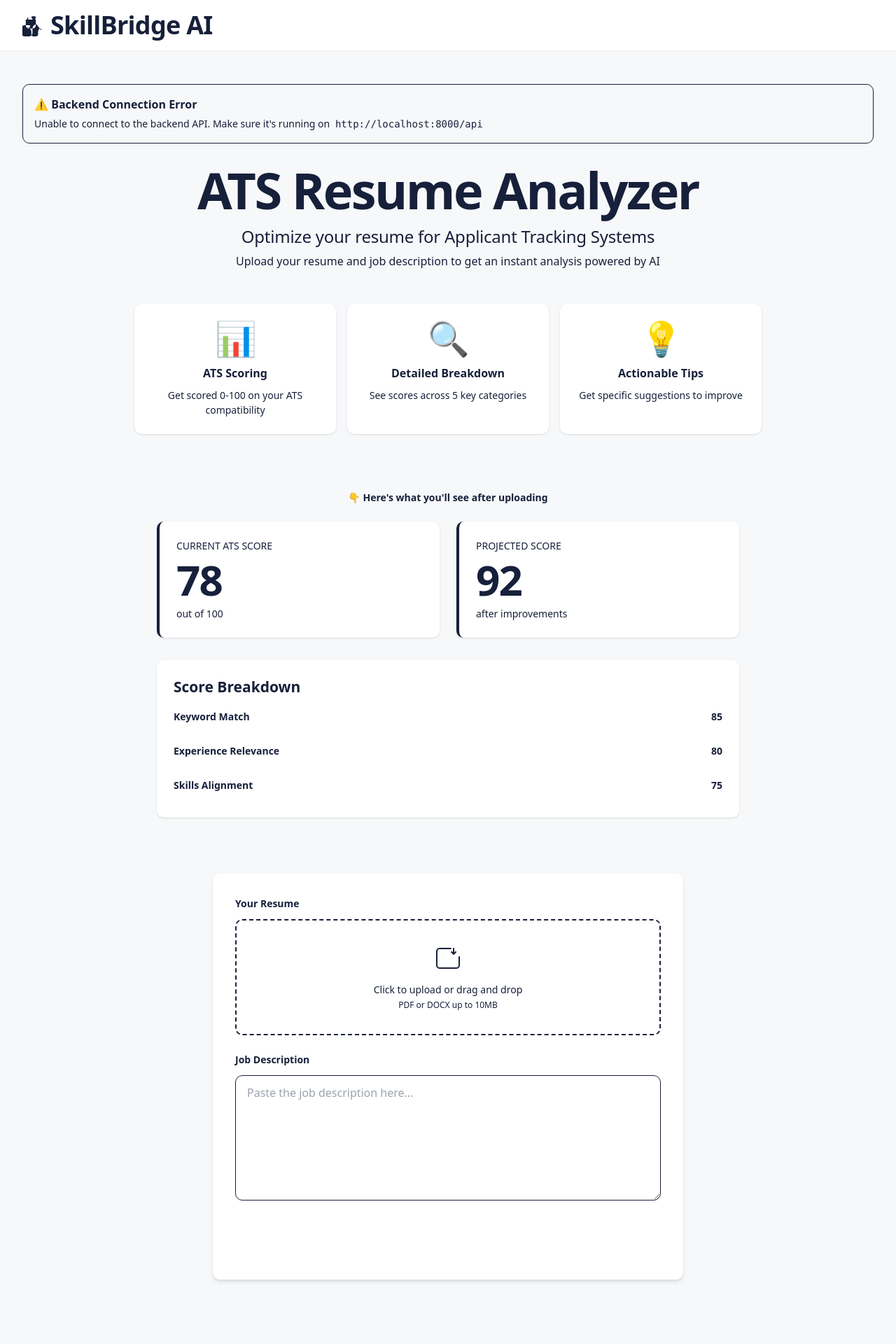
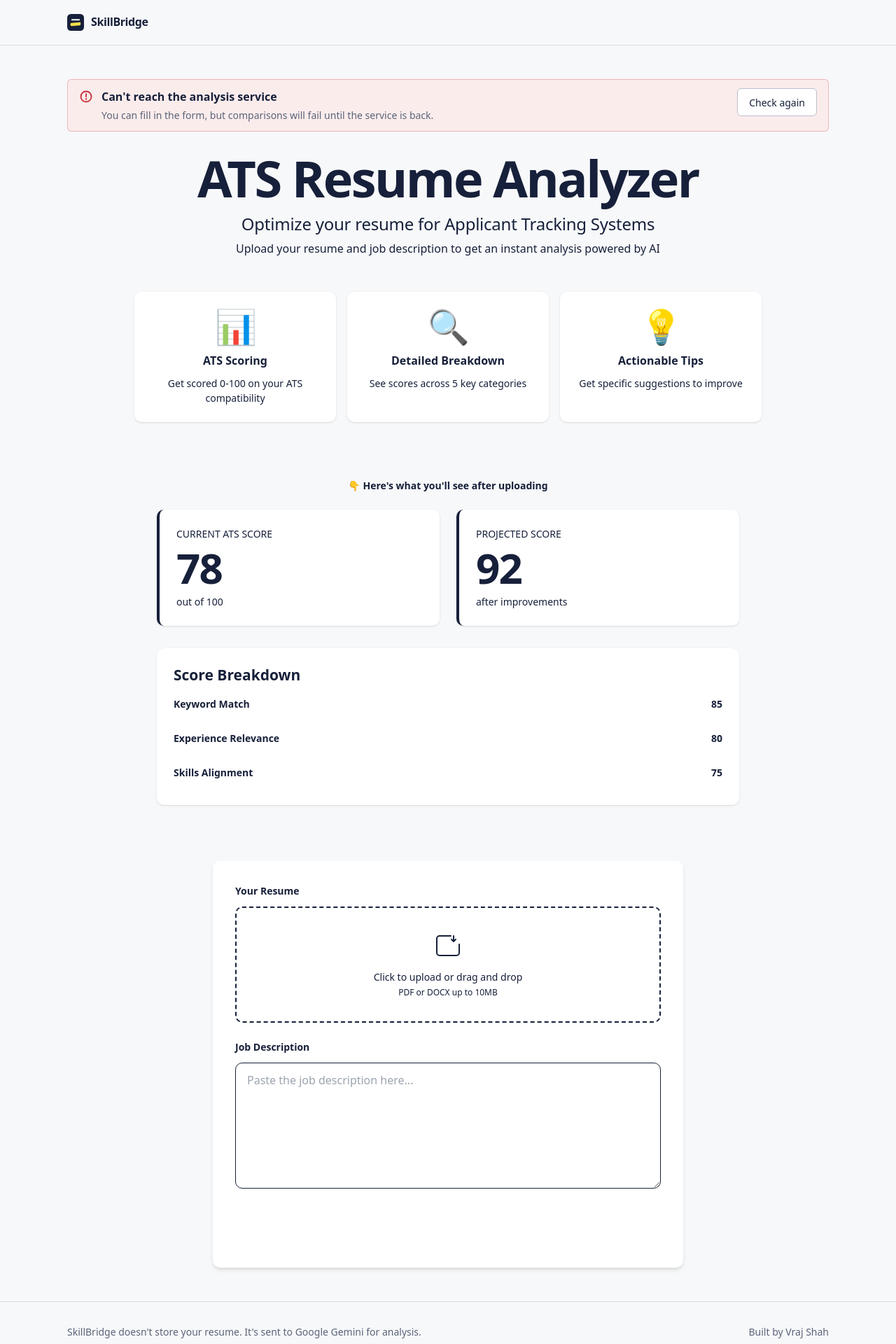
Before and after one commit to VrajChariot/SkillBridge-AI, a React (Vite) app in the folder FE/: page / in a window 1280 px wide. Shown: the top 1920 px of the page at 70% size. Built offline with nearby package versions, Linux system fonts and the light colour scheme; no server answers.

Commit message:
feat(fe): add app header, footer and service health notice

```diff
--- a/FE/src/App.tsx
+++ b/FE/src/App.tsx
@@ -1,4 +1,4 @@
-import { useState, useEffect } from "react";
+import { useState } from "react";
 import {
   UploadForm,
   ScoreOverview,
@@ -11,7 +11,9 @@ import {
   EmptyState,
 } from "./components";
 import { ATSAnalysisResponse, AnalysisState } from "./types/ats";
-import { checkHealth } from "./services/api";
+import { AppFooter } from "./app/AppFooter";
+import { AppHeader } from "./app/AppHeader";
+import { ServiceNotice } from "./app/ServiceNotice";
 
 function App() {
   const [analysis, setAnalysis] = useState<AnalysisState>({
@@ -20,17 +22,6 @@ function App() {
     data: null,
     fileName: null,
   });
-
-  const [connectionError, setConnectionError] = useState(false);
-
-  useEffect(() => {
-    // Check if backend is available
-    checkHealth().then((healthy) => {
-      if (!healthy) {
-        setConnectionError(true);
-      }
-    });
-  }, []);
 
   const handleAnalysisComplete = (
     data: ATSAnalysisResponse,
@@ -65,52 +56,24 @@ function App() {
       data: null,
       fileName: null,
     });
-    setConnectionError(false);
   };
 
   return (
-    <div className="min-h-screen bg-gradient-to-b from-gray-50 to-white">
-      {/* Navigation */}
-      <nav className="bg-white shadow-sm sticky top-0 z-50">
-        <div className="max-w-7xl mx-auto px-4 sm:px-6 lg:px-8 py-4">
-          <div className="flex justify-between items-center">
-            <h1 className="text-2xl font-bold text-primary-600 flex items-center gap-2">
-              <svg className="w-8 h-8" fill="currentColor" viewBox="0 0 20 20">
-                <path d="M9 2a1 1 0 000 2h2a1 1 0 100-2H9z" />
-                <path
-                  fillRule="evenodd"
-                  d="M4 5a2 2 0 012-2 1 1 0 000 2H9V3a3 3 0 013 3v4a3 3 0 01-3 3H6a3 3 0 01-3-3V5zm12.6 9.6a1 1 0 00-1.4-1.4A4 4 0 0014 16v2a2 2 0 01-2 2h-2a2 2 0 01-2-2v-2a4 4 0 00-4-4h2a1 1 0 100-2H2a3 3 0 00-3 3v4a3 3 0 003 3h4a3 3 0 003-3v-4a4 4 0 013.6-3.9z"
-                  clipRule="evenodd"
-                />
-              </svg>
-              SkillBridge AI
-            </h1>
-            {analysis.data && (
-              <button
-                onClick={handleReset}
-                className="px-4 py-2 text-sm font-medium text-gray-700 hover:text-gray-900 transition-colors"
-              >
-                ← Analyze Another
-              </button>
-            )}
-          </div>
+    <div className="flex min-h-screen flex-col">
+      <AppHeader
+        actions={
+          analysis.data && (
+            <button onClick={handleReset} className="text-sm font-medium">
+              Analyze another
+            </button>
+          )
+        }
+      />
+
+      <main className="mx-auto w-full max-w-6xl flex-1 px-5 py-12 sm:px-8">
+        <div className="mb-8">
+          <ServiceNotice />
         </div>
-      </nav>
-
-      {/* Main Content */}
-      <main className="max-w-7xl mx-auto px-4 sm:px-6 lg:px-8 py-12">
-        {/* Connection Error Alert */}
-        {connectionError && (
-          <div className="mb-8 p-4 bg-red-50 border border-red-200 rounded-lg text-red-800">
-            <p className="font-semibold">⚠️ Backend Connection Error</p>
-            <p className="text-sm mt-1">
-              Unable to connect to the backend API. Make sure it's running on{" "}
-              <code className="bg-red-100 px-1 rounded">
-                http://localhost:8000/api
-              </code>
-            </p>
-          </div>
-        )}
 
         {/* Error Alert */}
         {analysis.error && (
@@ -193,18 +156,7 @@ function App() {
           </div>
         )}
       </main>
-
-      {/* Footer */}
-      <footer className="bg-gray-50 border-t border-gray-200 mt-16">
-        <div className="max-w-7xl mx-auto px-4 sm:px-6 lg:px-8 py-8 text-center">
-          <p className="text-gray-600 text-sm">
-            Made with ❤️ and ☕ by <span className="font-semibold">Vraj</span>
-          </p>
-          <p className="text-gray-500 text-xs mt-2">
-            SkillBridge AI • Powered by Google Gemini
-          </p>
-        </div>
-      </footer>
+      <AppFooter />
     </div>
   );
 }
--- /dev/null
+++ b/FE/src/app/AppFooter.tsx
@@ -0,0 +1,10 @@
+export function AppFooter() {
+  return (
+    <footer className="border-t border-rule" data-print="hide">
+      <div className="mx-auto flex max-w-6xl flex-col gap-1 px-5 py-8 text-sm text-graphite sm:flex-row sm:justify-between sm:px-8">
+        <p>SkillBridge doesn't store your resume. It's sent to Google Gemini for analysis.</p>
+        <p>Built by Vraj Shah</p>
+      </div>
+    </footer>
+  );
+}
--- /dev/null
+++ b/FE/src/app/AppHeader.tsx
@@ -0,0 +1,15 @@
+import type { ReactNode } from "react";
+
+export function AppHeader({ actions }: { actions?: ReactNode }) {
+  return (
+    <header className="border-b border-rule bg-paper" data-print="hide">
+      <div className="mx-auto flex h-16 max-w-6xl items-center justify-between gap-4 px-5 sm:px-8">
+        <a href="/" className="flex items-center gap-2.5 rounded font-semibold tracking-tight">
+          <img src="/favicon.svg" alt="" width={24} height={24} />
+          SkillBridge
+        </a>
+        {actions && <div className="flex items-center gap-2">{actions}</div>}
+      </div>
+    </header>
+  );
+}
--- /dev/null
+++ b/FE/src/app/ServiceNotice.tsx
@@ -0,0 +1,22 @@
+import { Button, Notice } from "../ui";
+import { useServiceHealth } from "./useServiceHealth";
+
+/** Warns early when the backend is down, before someone fills in the form. */
+export function ServiceNotice() {
+  const { health, recheck } = useServiceHealth();
+  if (health !== "offline") return null;
+
+  return (
+    <Notice
+      tone="error"
+      title="Can't reach the analysis service"
+      action={
+        <Button variant="secondary" onClick={recheck}>
+          Check again
+        </Button>
+      }
+    >
+      You can fill in the form, but comparisons will fail until the service is back.
+    </Notice>
+  );
+}
--- /dev/null
+++ b/FE/src/app/useServiceHealth.ts
@@ -0,0 +1,26 @@
+import { useCallback, useEffect, useRef, useState } from "react";
+import { checkHealth } from "../services/api";
+
+export type ServiceHealth = "checking" | "online" | "offline";
+
+export function useServiceHealth(): { health: ServiceHealth; recheck: () => void } {
+  const [health, setHealth] = useState<ServiceHealth>("checking");
+  const controller = useRef<AbortController | null>(null);
+
+  const recheck = useCallback(() => {
+    controller.current?.abort();
+    const current = new AbortController();
+    controller.current = current;
+    setHealth("checking");
+    checkHealth(current.signal).then((ok) => {
+      if (!current.signal.aborted) setHealth(ok ? "online" : "offline");
+    });
+  }, []);
+
+  useEffect(() => {
+    recheck();
+    return () => controller.current?.abort();
+  }, [recheck]);
+
+  return { health, recheck };
+}
```
